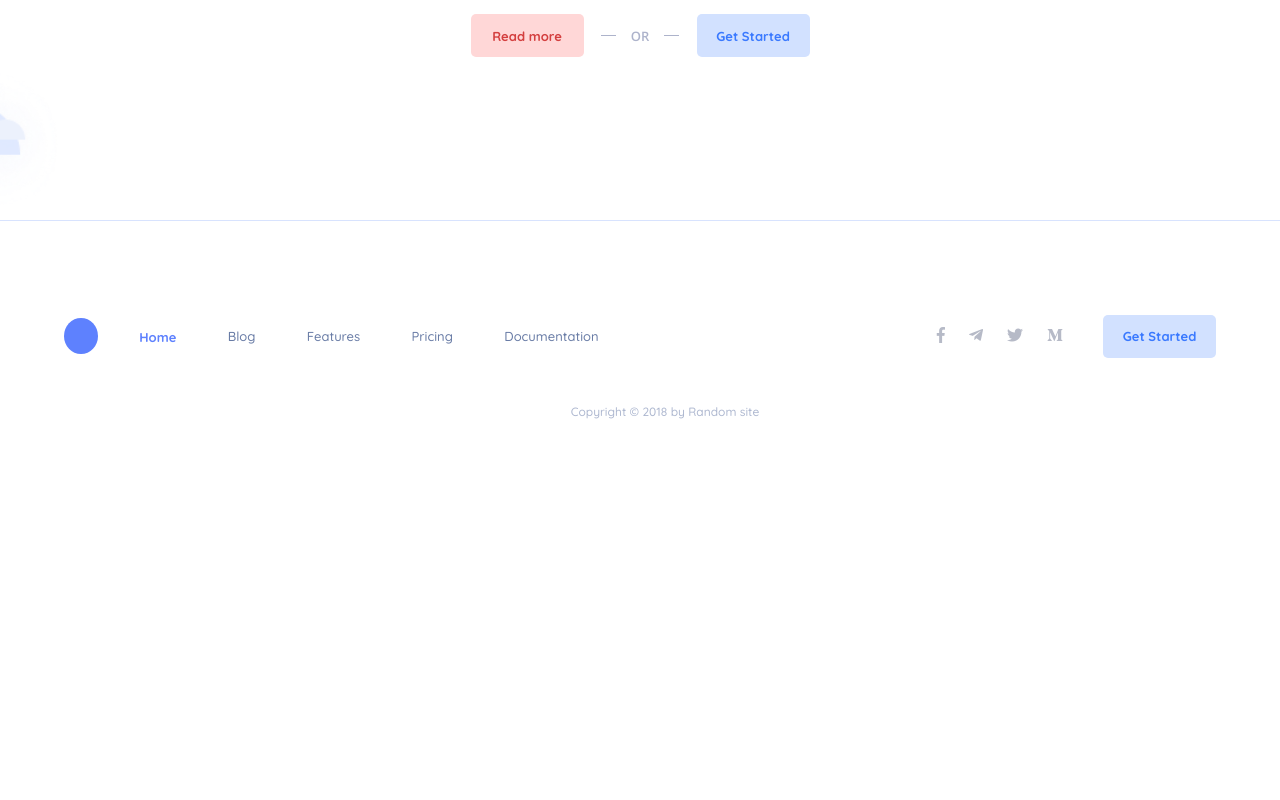
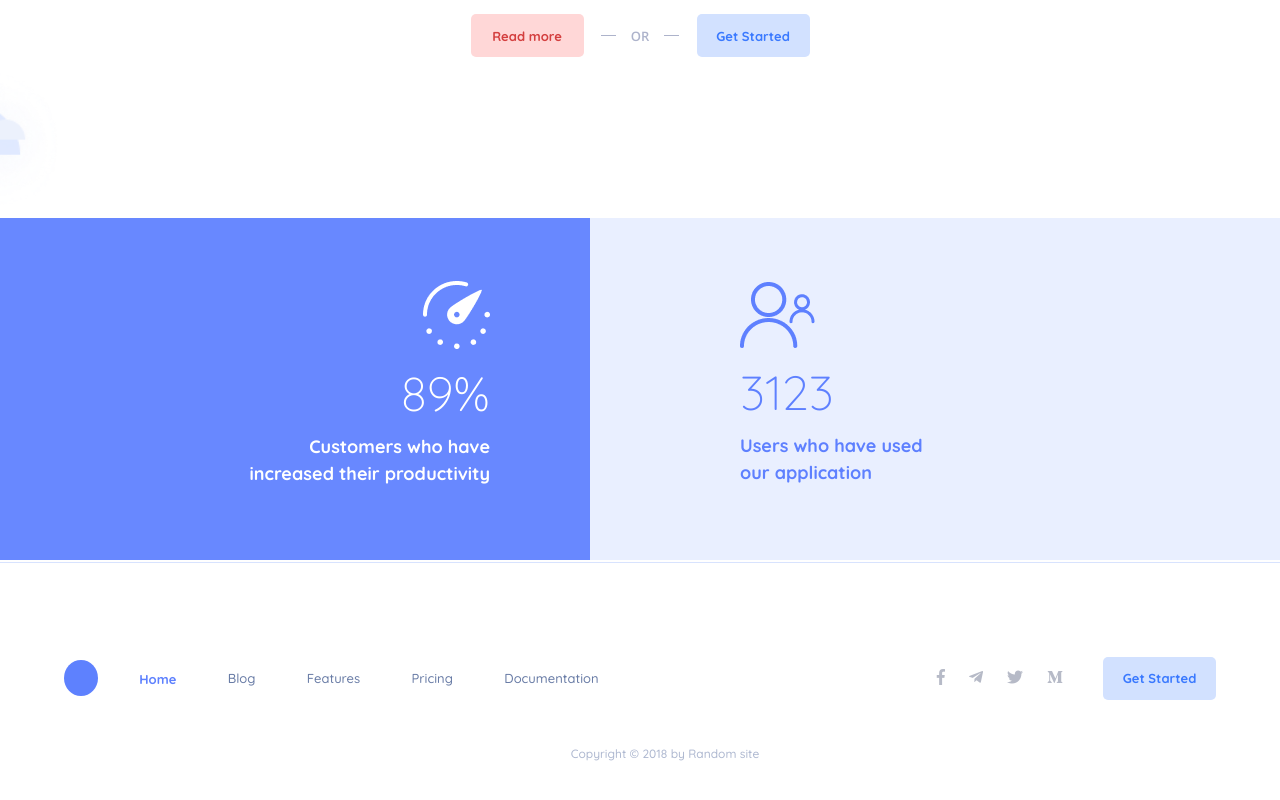
Before and after one commit to Dcampost89/wizeline-fronted-course, a website built with webpack: page index.html in a window 1280 px wide. Shown: the part 2163-2963 px from the top of the page. Before the commit the page ends 2671 px from the top, so only its background shows below. Built offline with nearby package versions, Linux system fonts and the light colour scheme.

Commit message:
Added the mobile styles to the statistics section

```diff
--- a/index.html
+++ b/index.html
@@ -150,8 +150,8 @@
           </div>
         </div>
       </div>
-      <!--
-      <div class="statistics">
+
+      <div class="main-container statistics">
         <div id="customers" class="statistics__section">
           <p class="statistics__section__icon">
             <img src="./assets/speedmeter.png" alt="">
@@ -173,7 +173,7 @@
           </p>
         </div>
       </div>
-
+      <!--
       <div class="blog">
         <div class="blog__content">
           <h4>OUR RESOURCES</h4>
--- a/styles/statistics.scss
+++ b/styles/statistics.scss
@@ -1,12 +1,9 @@
 .statistics {
-  width: 100%;
-  display: flex;
+  flex-direction: column;
   &__section {
-    width: 50%;
+    @include flex-container(100%);
+    flex-direction: column;
     height: 342px;
-    display: flex;
-    flex-direction: column;
-    justify-content: center;
     p {
       margin: 0px 0px 10px;
     }
@@ -28,7 +25,7 @@
     p {
       color: #ffffff;
       text-align: right;
-      padding: 0px 100px 0px 0px;
+      padding: 0px 50px 0px 0px;
     }
   }
   #users {
@@ -37,6 +34,20 @@
     p {
       color: #5E80FF;
       text-align: left;
+      padding: 0px 0px 0px 50px;
+    }
+  }
+  @include xl {
+    flex-direction: row;
+    &__section {
+      @include flex-container(50%);
+    }
+    #customers{
+      p {
+        padding: 0px 100px 0px 0px;
+      }
+    }
+    #users {
       padding: 0px 0px 0px 100px;
     }
   }
```
